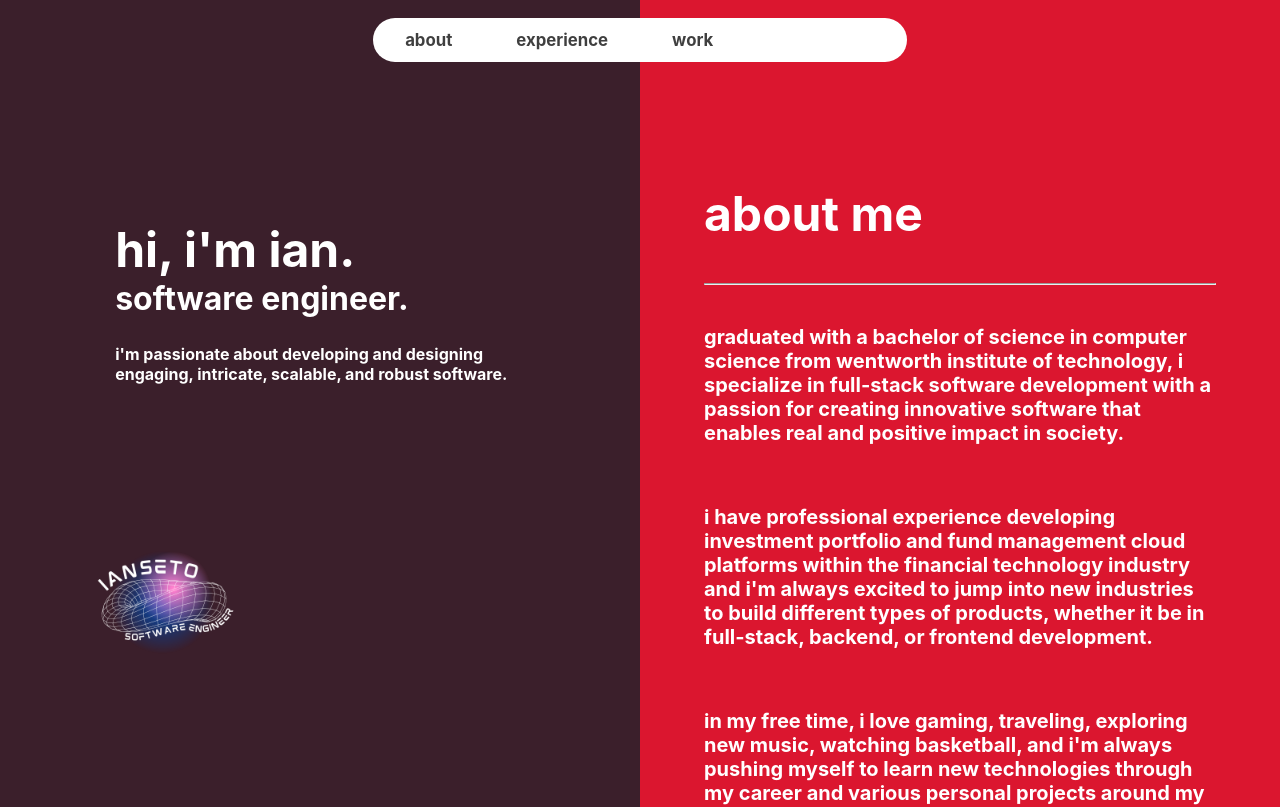
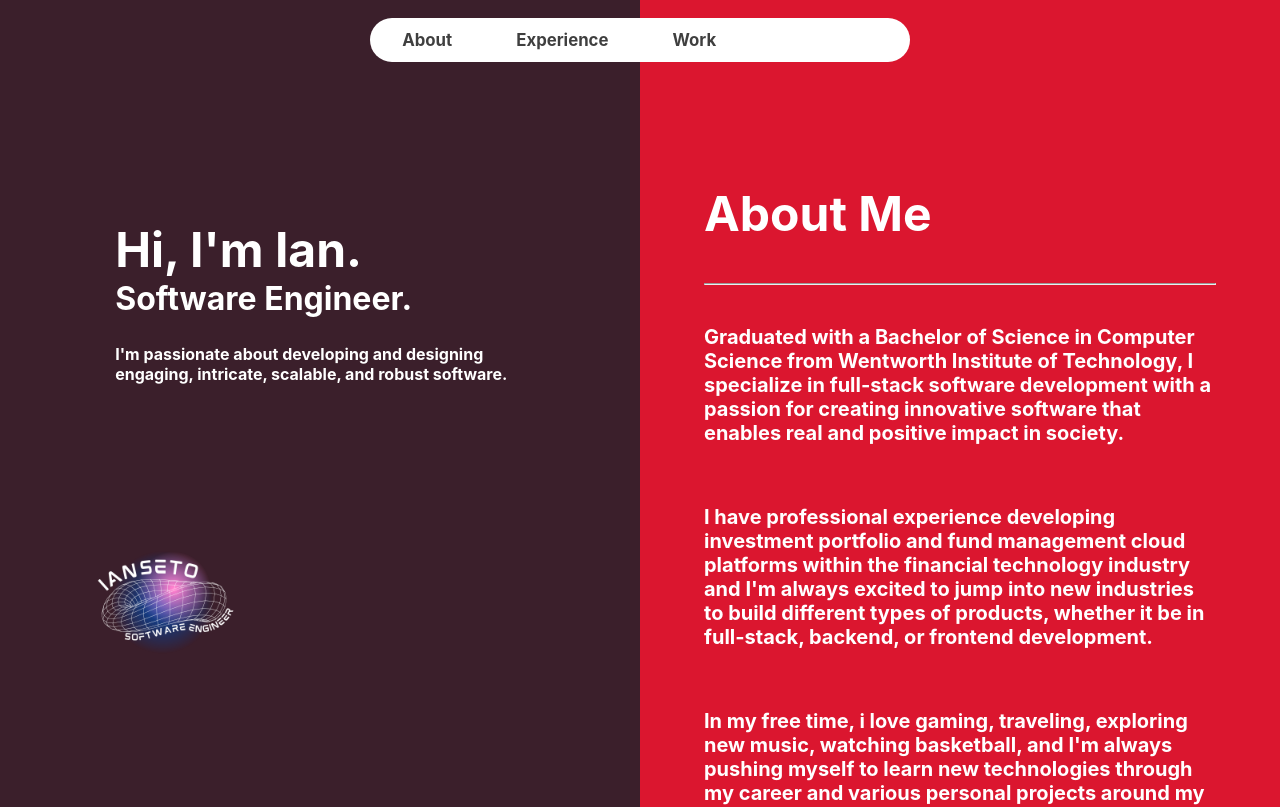
Before and after one commit to setoi1/Portfolio-ianseto.dev, a React (Vite) app: page / in a window 1280 px wide. Shown: the top 807 px of the page. Built offline with nearby package versions, Linux system fonts and the light colour scheme; some icons are missing.

Commit message:
styling changes and font changes

```diff
--- a/src/styling/index.css
+++ b/src/styling/index.css
@@ -7,7 +7,6 @@ body {
   font-family: -apple-system, BlinkMacSystemFont, 'Montserrat', sans-serif;;
   font-size: 100%;
   font-weight: 750;
-  text-transform: lowercase;
   -webkit-font-smoothing: antialiased;
   -moz-osx-font-smoothing: grayscale;
   min-height: 100vh;
@@ -15,18 +14,6 @@ body {
   overflow-x: hidden;
   background-color: #3B1F2B;
   color: white;
-}
-
-@keyframes gradient {
-	0% {
-		background-position: 0% 50%;
-	}
-	50% {
-		background-position: 100% 50%;
-	}
-	100% {
-		background-position: 0% 50%;
-	}
 }
 
 body::-webkit-scrollbar {
```
